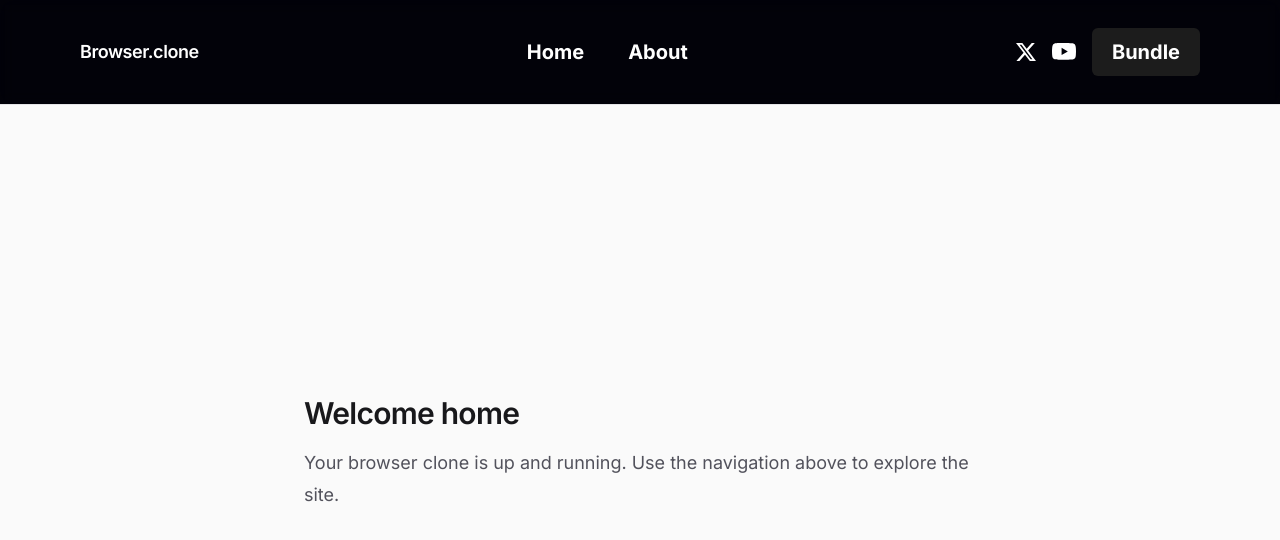
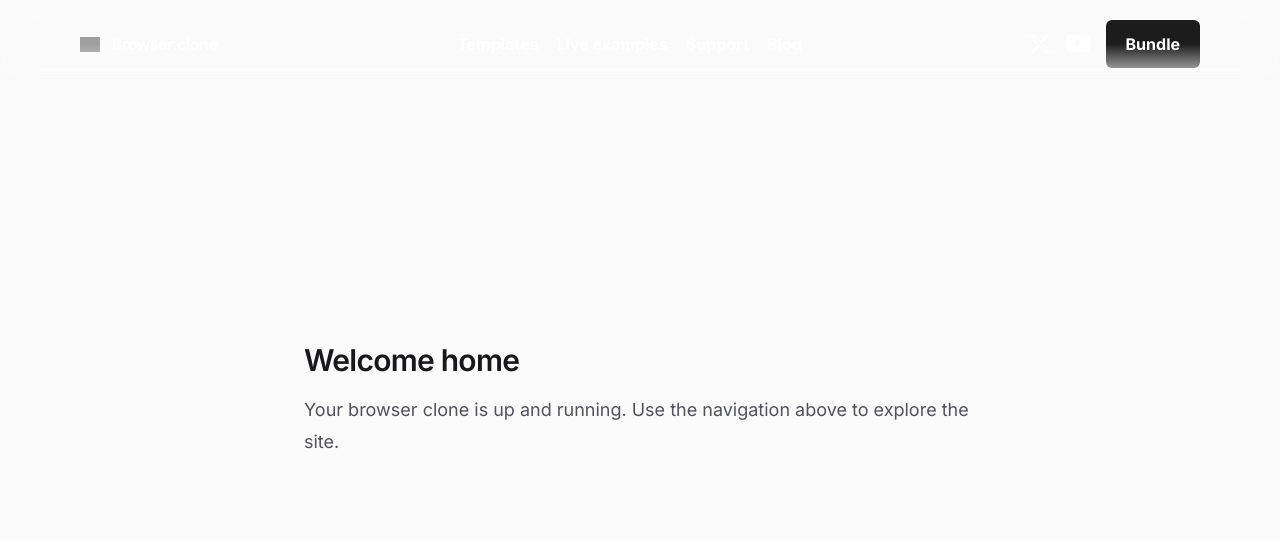
Before and after one commit to Rekaitoz/browser.supply-Clone, a Next.js app: page / in a window 1280 px wide. Shown: the top 540 px of the page. Built offline with nearby package versions, Linux system fonts and the light colour scheme; grey boxes are pictures that could not be loaded.

Commit message:
feat: update Navbar component with new layout and routes

```diff
--- a/components/layout/navbar.tsx
+++ b/components/layout/navbar.tsx
@@ -1,31 +1,40 @@
 "use client";
 
-import Link from "next/link";
-
 import { routes } from "@/config/routes";
-import Button from "../button";
+import Button from "../Button";
 import { BsTwitterX, BsYoutube } from "react-icons/bs";
+import Image from "next/image";
 
 export default function Navbar() {
 
   return (
-    <header className="sticky top-0 z-50 border-b py-5 px-10 border-zinc-200 bg-opac backdrop-blur-sm ">
-      <div className="mx-auto flex h-16 items-center justify-between px-10 backdrop-blur-2xl  max-w-sm tablet:max-w-3xl desktop:max-w-full">
-        <Link
-          href="/"
-          className="text-lg font-semibold tracking-tight text-white transition-colors hover:text-zinc-600 "
-        >
-          Browser.clone
-        </Link>
-
+    <header className="fixed w-full top-0 z-50 py-5 px-10  mask-[linear-gradient(to_bottom,black_50%,transparent_100%)] backdrop-blur-lg ">
+      <div className="mx-auto flex  items-center justify-between px-10  max-w-sm tablet:max-w-3xl desktop:max-w-[1440px]">
+        <div className="flex items-center">
+          <Image
+            src="/images/logo/logo-1.avif"
+            alt=""
+            aria-hidden
+            priority
+            width={20}
+            height={20}
+          />
+          <Button
+            href="/"
+            paddingX="px-3"
+            className="text-[16px] font-semibold tracking-tight text-white "
+          >
+            Browser.clone
+          </Button>
+        </div>
         <nav aria-label="Main navigation">
-          <ul className="flex items-center gap-1">
+          <ul className="flex items-center gap-0.5">
 
             {routes.map(({ href, label }) => {
 
               return (
                 <li key={href}>
-                  <Button className="font-bold text-xl" href={href}>{label}</Button>
+                  <Button className="font-bold text-[16px]" paddingX="px-2" href={href}>{label}</Button>
                 </li>
               );
             })}
@@ -34,7 +43,7 @@ export default function Navbar() {
         <div className="flex gap-x-4 items-center">
           <BsTwitterX size={20} />
           <BsYoutube size={24} />
-          <Button className="font-bold text-xl" rounded bgColor="bg-[#1c1c1c]">Bundle</Button>
+          <Button className="font-bold text-[16px]" rounded bgColor="bg-[#1c1c1c]">Bundle</Button>
         </div>
       </div>
     </header>
--- a/config/routes.ts
+++ b/config/routes.ts
@@ -4,6 +4,9 @@ export type Route = {
 };
 
 export const routes: Route[] = [
-  { href: "/", label: "Home" },
-  { href: "/about", label: "About" },
+  // { href: "/", label: "Home" },
+  { href: "/about", label: "Templates" },
+  { href: "/live", label: "Live examples" },
+  { href: "/support", label: "Support" },
+  { href: "/blog", label: "Blog" },
 ];
```
